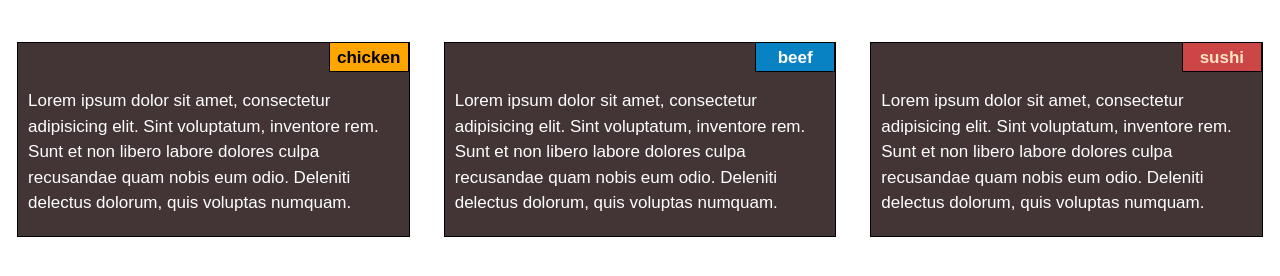
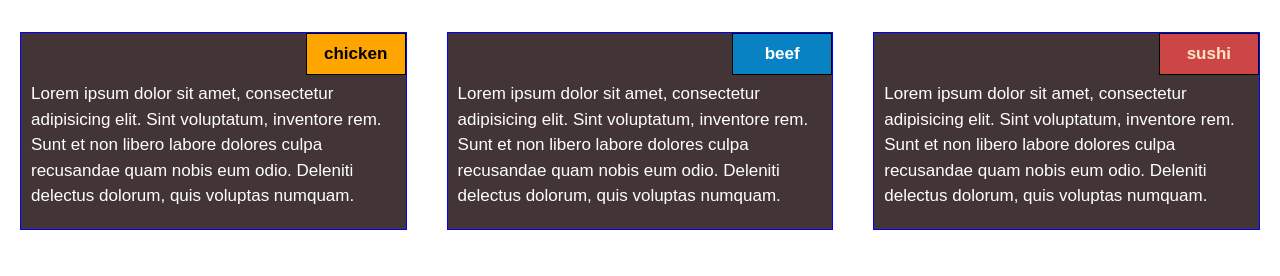
Before and after one commit to ahmedcyber/Coursera-Test, a plain HTML site: page module-2-solution/index.html in a window 1280 px wide. Shown: the part 72-348 px from the top of the page. Drawn offline with Linux system fonts and the light colour scheme.

Commit message:
update content

```diff
--- a/module-2-solution/css/style.css
+++ b/module-2-solution/css/style.css
@@ -11,29 +11,32 @@
 
 body{
     font-size: 17px;
-    font-family: Arial , sans-serif;
+    font-family: Arial, sans-serif;
 }
 h1{
     text-align: center;
-    margin:30px 0 25px 0;
+    margin:30px 0 35px 0;
     text-transform: capitalize;
 }
-section{
+section.container{
     position: relative;
-    margin-top: 20px;
-
+    background-color: #433535;
+    padding: 48px 10px 20px 10px;
+    border: 1px solid blue;
+    color: #fff;
+    line-height: 1.5;
+    margin: 0 20px 20px 20px;
+    overflow: hidden;
 }
 section >h2{
     position: absolute;
+    right: 0;
     top: 0;
-    right: 18px;
     border: 1px solid black;
-    width: 80px;
-    height: 30px;
+    width: 100px;
     font-size: 1em;
-    padding: 10px;
+    padding: 7px;
     text-align: center;
-    padding: 5px;
 }
 section h2.chicken{
     background-color: orange;
@@ -48,16 +51,6 @@ section h2.beef{
 section h2.sushi{
     background-color: #cc4646;
     color: bisque;
-}
-
-p{
-    background-color: #433535;
-    padding: 45px 10px 20px 10px;
-    border: 1px solid black;
-    color: #fff;
-    line-height: 1.5;
-    margin: auto;
-    width: 92%;
 }
 
 /* Simple Responsive Framework. */
@@ -150,7 +143,5 @@ p{
   .col-md-12 {
     width: 100%;
   }
-    #p3{
-        width: 95%;
-    }
+
 }
--- a/module-2-solution/index.html
+++ b/module-2-solution/index.html
@@ -9,21 +9,28 @@
     <body>
         <h1>our menu</h1>
         <div class="row">
-            <section class="col-lg-4 col-md-6">
+           <div class="col-lg-4 col-md-6">
+                <section class="container">
                     <h2 class="chicken">chicken</h2>
                     <p>Lorem ipsum dolor sit amet, consectetur adipisicing elit. Sint voluptatum, inventore rem. Sunt et non libero labore dolores culpa recusandae quam nobis eum odio. Deleniti delectus dolorum, quis voluptas numquam.</p>
                 </section>
+           </div>
 
-            <section class="col-lg-4 col-md-6">
+            <div class="col-lg-4 col-md-6">
+                <section class="container">
                     <h2 class="beef">beef</h2>
                     <p>Lorem ipsum dolor sit amet, consectetur adipisicing elit. Sint voluptatum, inventore rem. Sunt et non libero labore dolores culpa recusandae quam nobis eum odio. Deleniti delectus dolorum, quis voluptas numquam.</p>
                 </section>
 
-            <section class="col-lg-4 col-md-12">
+            </div>
+
+            <div class="col-lg-4 col-md-12">
+                <section class="container">
                     <h2 class="sushi">sushi</h2>
                     <p id="p3">Lorem ipsum dolor sit amet, consectetur adipisicing elit. Sint voluptatum, inventore rem. Sunt et non libero labore dolores culpa recusandae quam nobis eum odio. Deleniti delectus dolorum, quis voluptas numquam.</p>
                 </section>
             </div>
+        </div>
 
     </body>
 </html>
```
Lines whose indentation alone changed are shown as unchanged.
